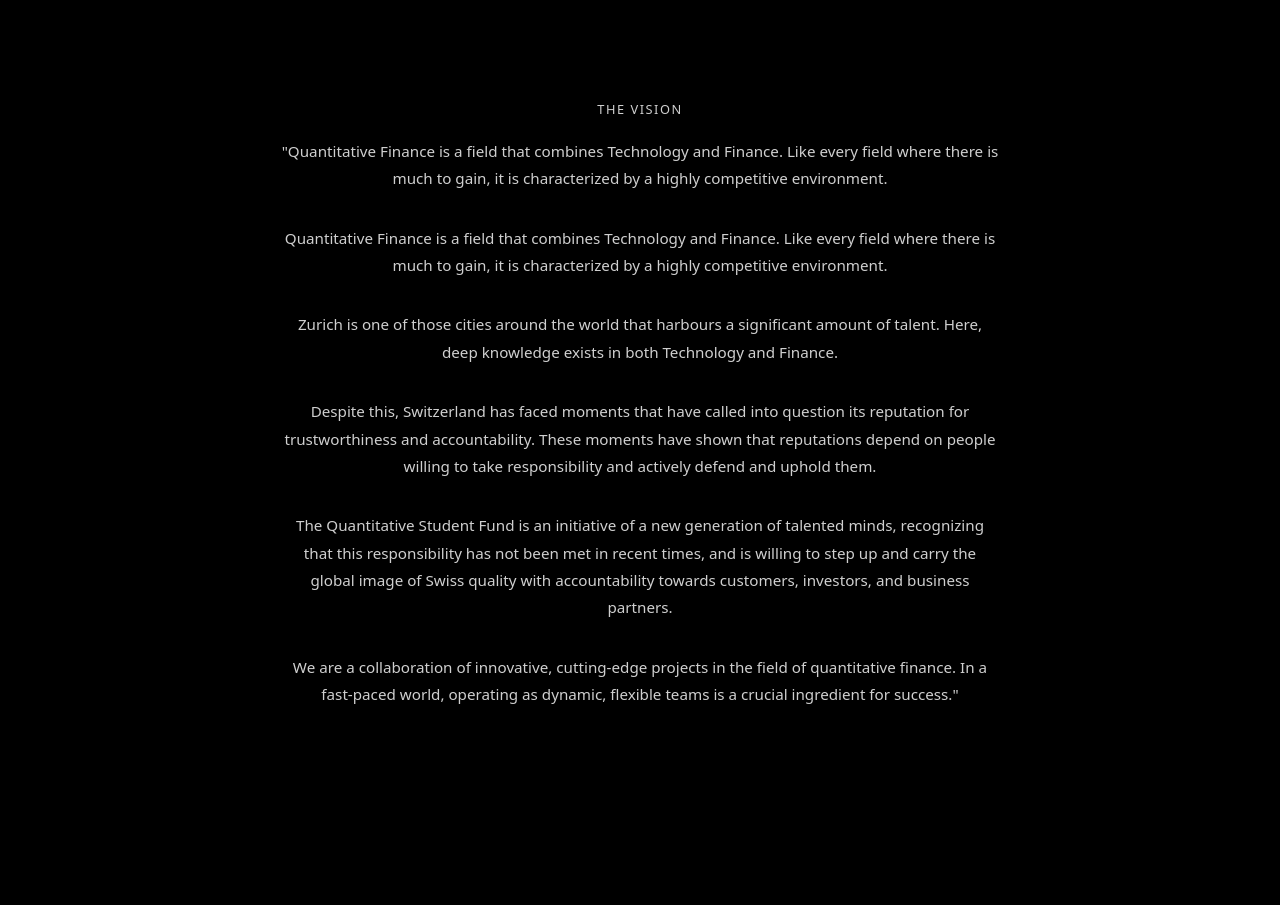
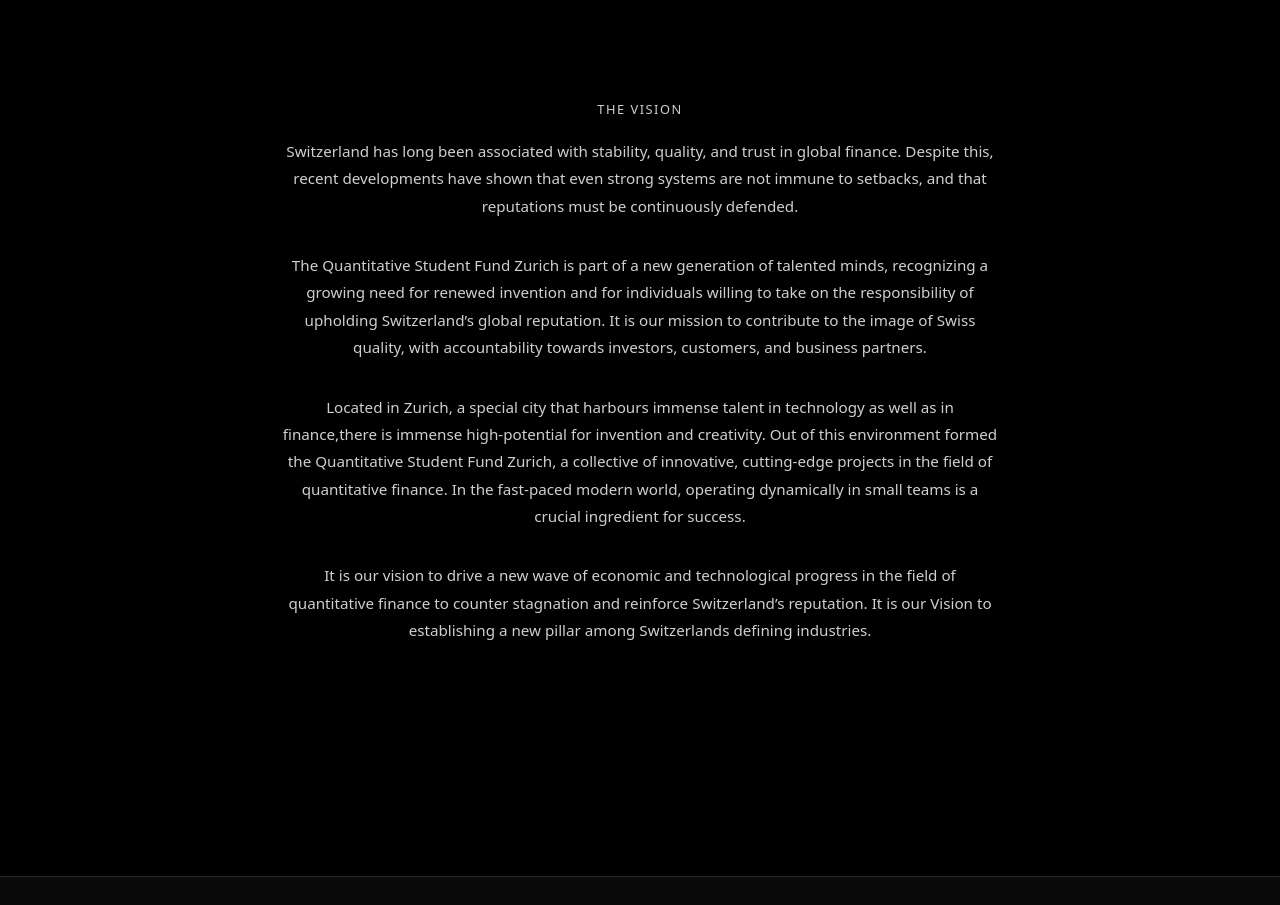
Before and after one commit to quantfundzh/webpage, a plain HTML site: page index.html in a window 1280 px wide. Shown: the part 900-1805 px from the top of the page. Drawn offline with Linux system fonts and the light colour scheme.

Commit message:
Revise Vision Text
Updated text to reflect the mission and vision of the Quantitative Student Fund Zurich, emphasizing accountability and innovation in finance.

```diff
--- a/index.html
+++ b/index.html
@@ -81,6 +81,8 @@
   font-size:3.05vw;
   transform: scaleX(1.05);
   max-width:1500px;
+  margin-left: 0.355em;
+
 }
 
 /* INLINE NAV */
@@ -227,43 +229,35 @@
 
     <div class="block">
       <p>
-        "Quantitative Finance is a field that combines Technology and Finance. Like every field where there is much to gain,
-        it is characterized by a highly competitive environment.
-      </p>
+        Switzerland has long been associated with stability, quality, and trust in global finance. Despite this, recent developments have shown that even strong systems are not immune to
+        setbacks, and that reputations must be continuously defended.
     </div>
-   <div class="block">
+
+    <div class="block">
       <p>
-        Quantitative Finance is a field that combines Technology and Finance. Like every field where there is much to gain,
-        it is characterized by a highly competitive environment.
+       The Quantitative Student Fund Zurich is part of a new generation of talented minds, recognizing a
+       growing need for renewed invention and for individuals willing to take on the responsibility of
+        upholding Switzerland’s global reputation. It is our mission to contribute to the image of Swiss
+        quality, with accountability towards investors, customers, and business partners.
       </p>
     </div>
 
     <div class="block">
       <p>
-        Zurich is one of those cities around the world that harbours a significant amount of talent. Here, deep knowledge
-        exists in both Technology and Finance.
+        Located in Zurich, a special city that harbours
+        immense talent in technology as well as in finance,there is immense high-potential
+        for invention and creativity. Out of this environment formed the Quantitative Student Fund Zurich, a collective of innovative, cutting-edge projects
+         in the field of quantitative finance. In the fast-paced modern world,
+        operating dynamically in small teams is a crucial ingredient for success.
       </p>
     </div>
 
-    <div class="block">
+  <div class="block">
       <p>
-        Despite this, Switzerland has faced moments that have called into question its reputation for trustworthiness and accountability.
-        These moments have shown that reputations depend on people willing to take responsibility and actively defend and uphold them.
-    </div>
-
-    <div class="block">
-      <p>
-        The Quantitative Student Fund is an initiative of a new generation of talented minds, recognizing that this responsibility has
-        not been met in recent times, and is willing to step up and carry the global image of Swiss quality with
-        accountability towards customers, investors, and business partners.
-      </p>
-    </div>
-
-    <div class="block">
-      <p>
-        We are a collaboration of innovative, cutting-edge projects in the field of quantitative finance. In a fast-paced world,
-        operating as dynamic, flexible teams is a crucial ingredient for success."
-      </p>
+        It is our vision to drive a new wave of economic and technological progress in the field of quantitative finance
+        to counter stagnation and reinforce Switzerland’s reputation. It is our Vision to establishing a new pillar
+        among Switzerlands defining industries.
+   </p>
     </div>
 
   </div>
```
